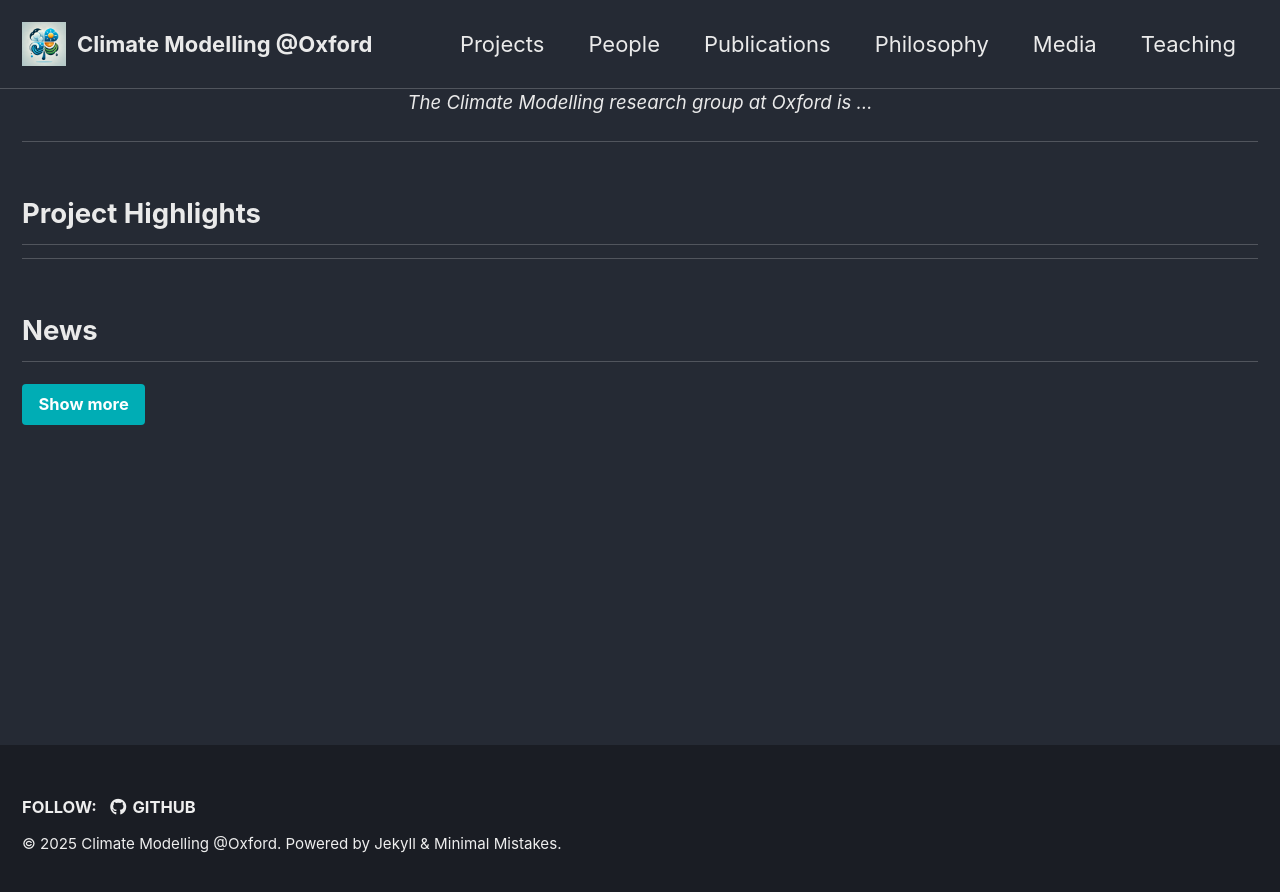
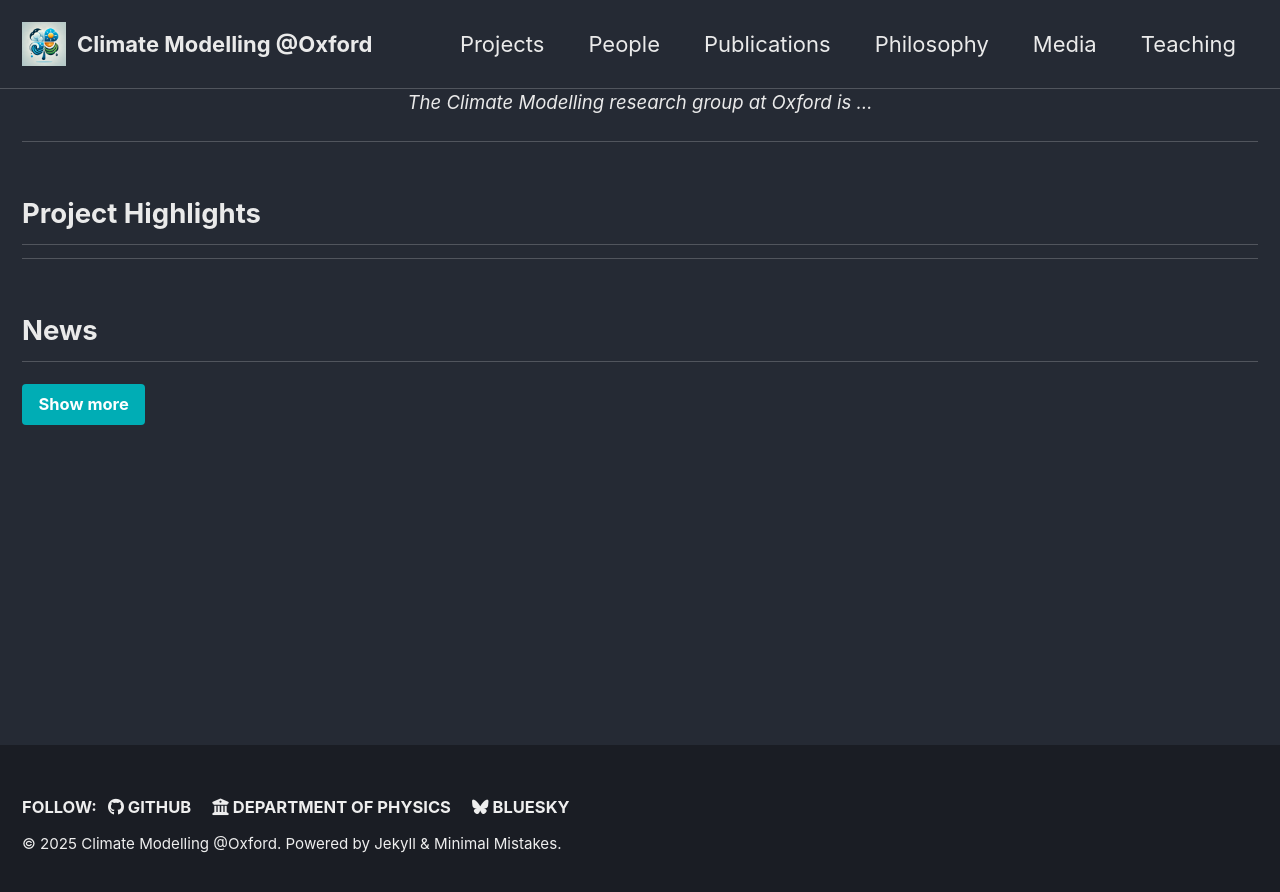
Before and after one commit to climate-modelling/climate-modelling.github.io, a Jekyll site: the page built from _pages/home.md, in a window 1280 px wide. Shown: the top 892 px of the page. Built offline with Jekyll 4.4.1, drawn with Linux system fonts in a browser that asks for light colours; cached includes are drawn as plain includes.

Commit message:
icon updates

```diff
--- a/_config.yml
+++ b/_config.yml
@@ -124,34 +124,24 @@ author:
       icon: "fa-solid fa-building-columns"
       url: "https://www.physics.ox.ac.uk/our-people/kloewer"
     - label: "Bluesky"
-      icon: "fa-brands fa-square-bluesky"
+      icon: "fa-brands fa-bluesky"
       url: "https://milank.bsky.social"
     - label: "GitHub"
-      icon: "fa-brands fa-square-github"
+      icon: "fa-brands fa-github"
       url: "https://github.com/climate-modelling"
 
 # Site Footer
 footer:
   links:
-    - label: "Twitter"
-      icon: "fab fa-fw fa-twitter-square"
-      # url:
-    - label: "Facebook"
-      icon: "fab fa-fw fa-facebook-square"
-      # url:
     - label: "GitHub"
-      icon: "fab fa-fw fa-github"
+      icon: "fa-brands fa-github"
       url: "https://github.com/climate-modelling"
-    - label: "GitLab"
-      icon: "fab fa-fw fa-gitlab"
-      # url:
-    - label: "Bitbucket"
-      icon: "fab fa-fw fa-bitbucket"
-      # url:
-    - label: "Instagram"
-      icon: "fab fa-fw fa-instagram"
-      # url:
-
+    - label: "Department of Physics"
+      icon: "fa-solid fa-building-columns"
+      url: "https://www.physics.ox.ac.uk/our-people/kloewer"
+    - label: "Bluesky"
+      icon: "fa-brands fa-bluesky"
+      url: "https://milank.bsky.social"
 
 # Reading Files
 include:
```
